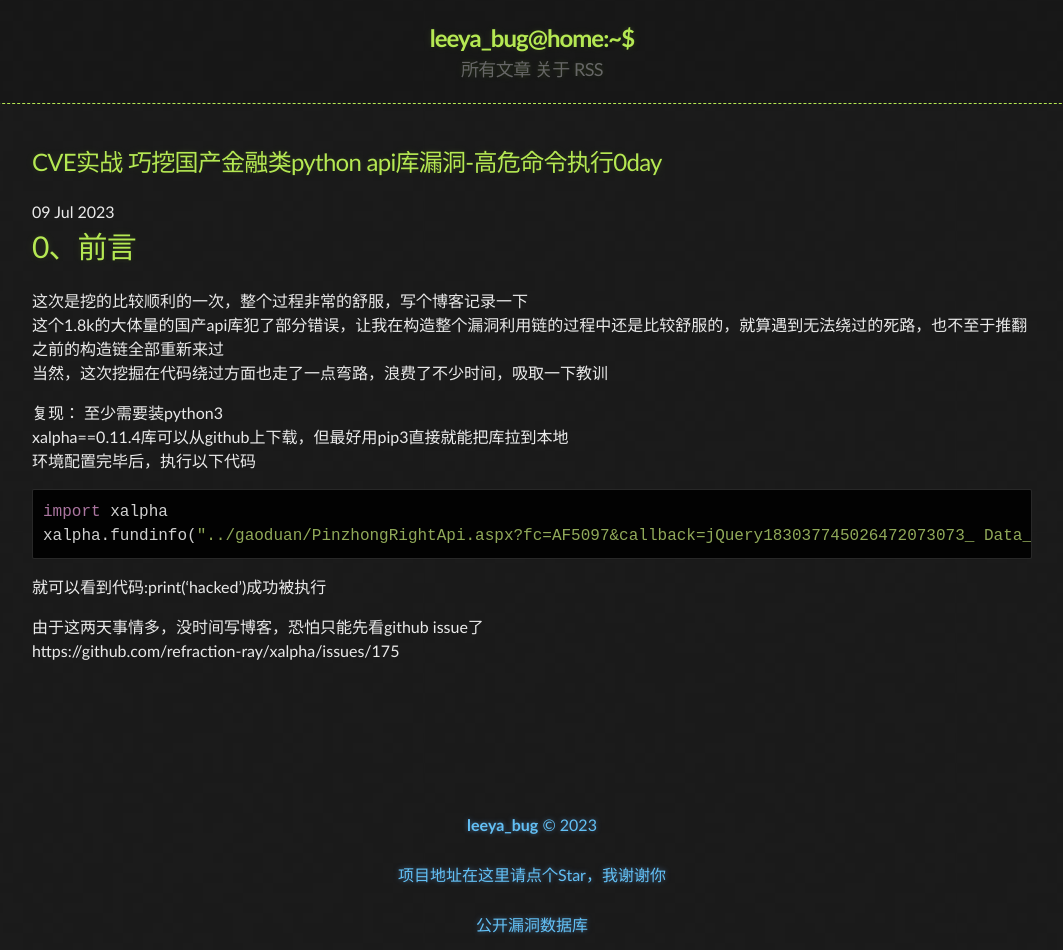
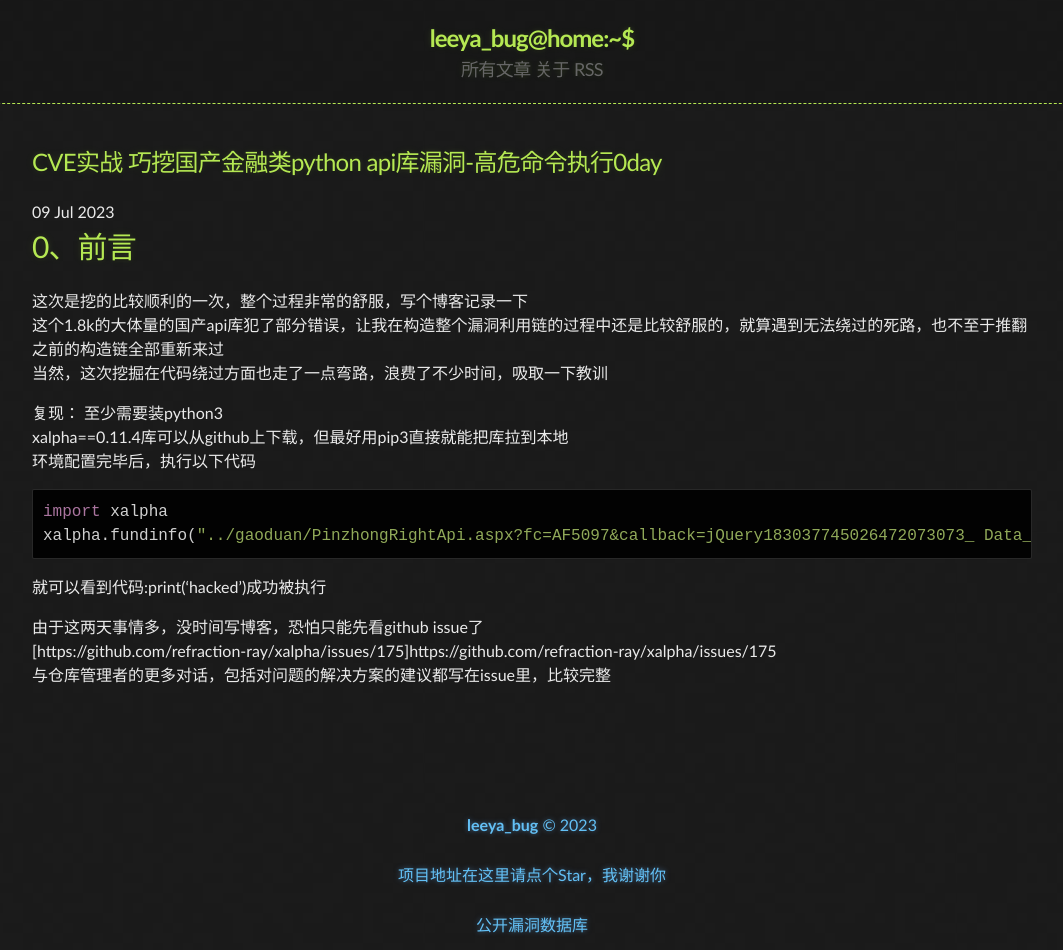
Before and after one commit to Leeyangee/leeyangee.github.io, a Jekyll site: the page built from _posts/2023-07-09-CVE实战 巧挖国产金融类python api库漏洞-高危命令执行0day.md, in a window 1280 px wide. Shown: the whole page, without its empty margins (108-1171 px from the left). Built offline with Jekyll 4.4.1, drawn with Linux system fonts in a browser that asks for light colours.

Commit message:
Update 2023-07-09-CVE实战 巧挖国产金融类python api库漏洞-高危命令执行0day.md

```diff
--- a/_posts/2023-07-09-CVE实战 巧挖国产金融类python api库漏洞-高危命令执行0day.md
+++ b/_posts/2023-07-09-CVE实战 巧挖国产金融类python api库漏洞-高危命令执行0day.md
@@ -19,4 +19,5 @@ xalpha.fundinfo("../gaoduan/PinzhongRightApi.aspx?fc=AF5097&callback=jQuery18303
 
 
 由于这两天事情多，没时间写博客，恐怕只能先看github issue了
-https://github.com/refraction-ray/xalpha/issues/175
+[https://github.com/refraction-ray/xalpha/issues/175]https://github.com/refraction-ray/xalpha/issues/175
+与仓库管理者的更多对话，包括对问题的解决方案的建议都写在issue里，比较完整
```
